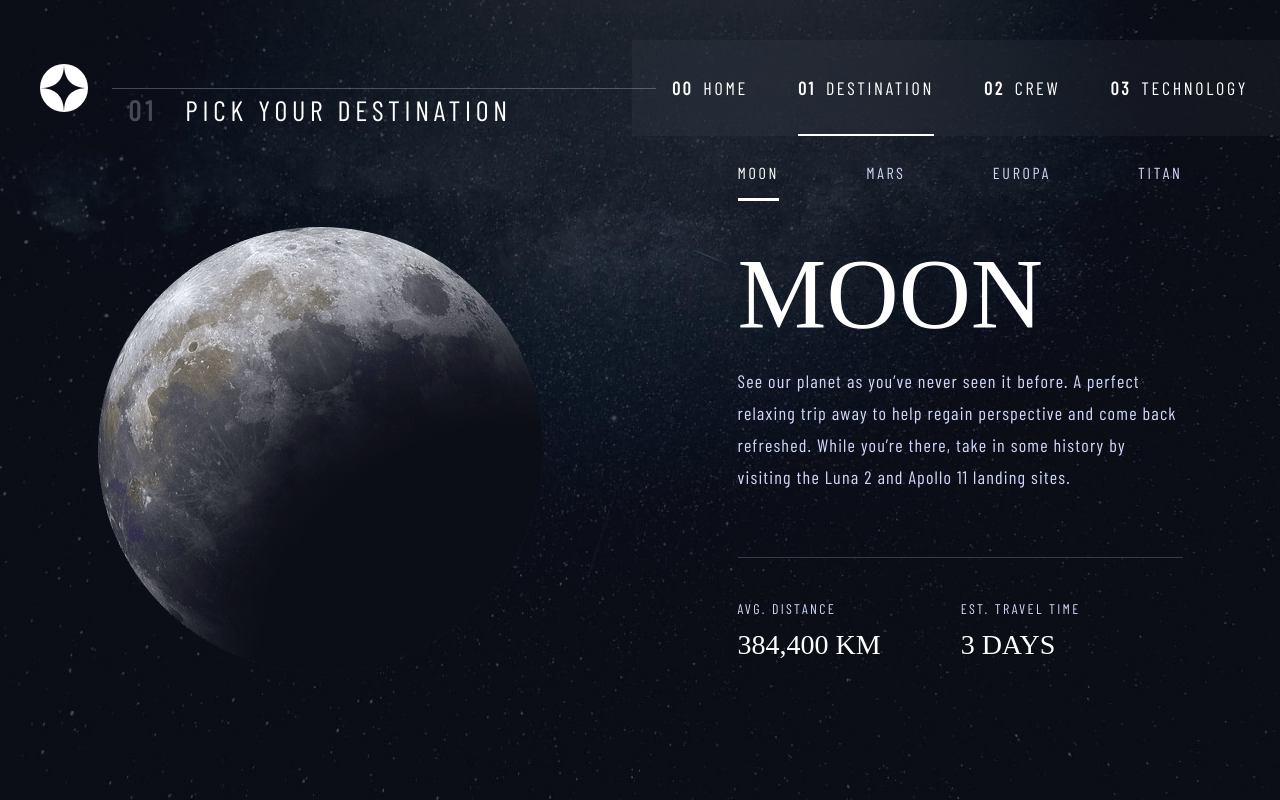
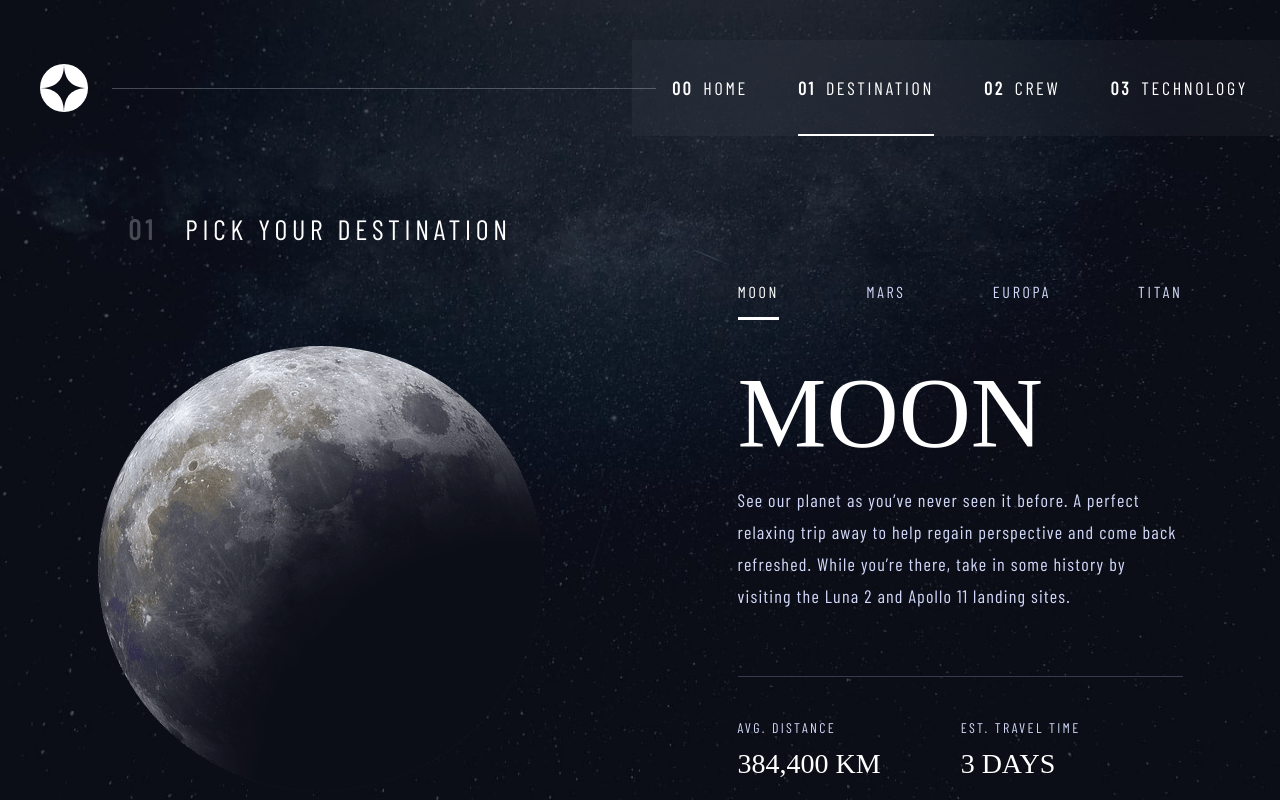
Before and after one commit to kacperborowieckb/space-tourism-website, a React (Vite) app: page /destination in a window 1280 px wide. Built offline with nearby package versions, Linux system fonts and the light colour scheme; a web font is replaced by a local one.

Commit message:
better content positioning

```diff
--- a/src/pages/Destination/destination.scss
+++ b/src/pages/Destination/destination.scss
@@ -2,9 +2,9 @@
   background-image: url('/destination/background-destination-desktop.jpg');
   display: flex;
   justify-content: center;
-  align-items: flex-end;
 
   & &__content {
+    margin-top: 212px;
     display: flex;
     justify-content: space-around;
     width: 100%;
```
